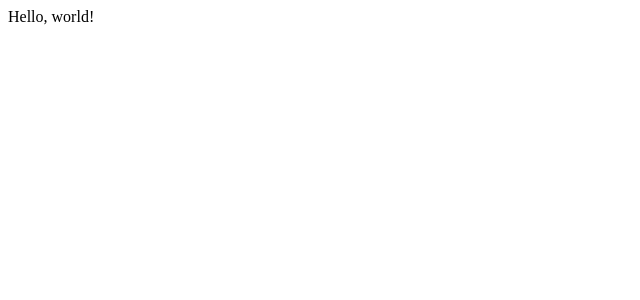
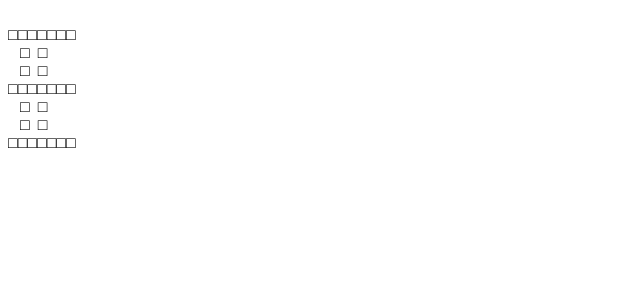
Before and after one commit to lulu-berlin/tetris, a React app: page / in a window 1280 px wide. Shown: the top 300 px of the page, without its empty margins (0-640 px from the left). Built offline with nearby package versions, Linux system fonts and the light colour scheme.

Commit message:
Create tetris playground

```diff
--- /dev/null
+++ b/src/components/Playground.tsx
@@ -0,0 +1,13 @@
+import * as React from 'react';
+
+import {TetrisRow} from './TetrisRow';
+
+export type PlaygroundProps = {
+  matrix: boolean[][];
+};
+
+export const Playground: React.SFC<PlaygroundProps> = ({matrix}) => (
+  <span>
+  {matrix.map(row => <TetrisRow row={row}/>)}
+  </span>
+);
--- /dev/null
+++ b/src/components/TetrisRow.tsx
@@ -0,0 +1,12 @@
+import * as React from 'react';
+
+export type TetrisRowProps = {
+  row: boolean[];
+};
+
+export const TetrisRow: React.SFC<TetrisRowProps> = ({row}) => (
+  <span>
+  {row.map(cell => cell ? '\u25A1' : '\u00a0')}
+  <br/>
+  </span>
+);
--- a/src/index.tsx
+++ b/src/index.tsx
@@ -1,7 +1,22 @@
 import * as React from 'react';
 import * as ReactDOM from 'react-dom';
 
+import {Playground} from './components/Playground';
+
+const matrix = [
+  [false, false, false, false, false, false, false, false, false, false],
+  [true,  true,  true,  true,  true,  true,  true,  false, false, false],
+  [false, false, false, true,  false, false, true,  false, false, false],
+  [false, false, false, true,  false, false, true,  false, false, false],
+  [true,  true,  true,  true,  true,  true,  true,  false, false, false],
+  [false, false, false, true,  false, false, true,  false, false, false],
+  [false, false, false, true,  false, false, true,  false, false, false],
+  [true,  true,  true,  true,  true,  true,  true,  false, false, false],
+  [false, false, false, false, false, false, false, false, false, false],
+  [false, false, false, false, false, false, false, false, false, false]
+];
+
 ReactDOM.render(
-  <span>Hello, world!</span>,
+  <Playground matrix={matrix}/>,
   document.getElementById('tetris')
 );
```
